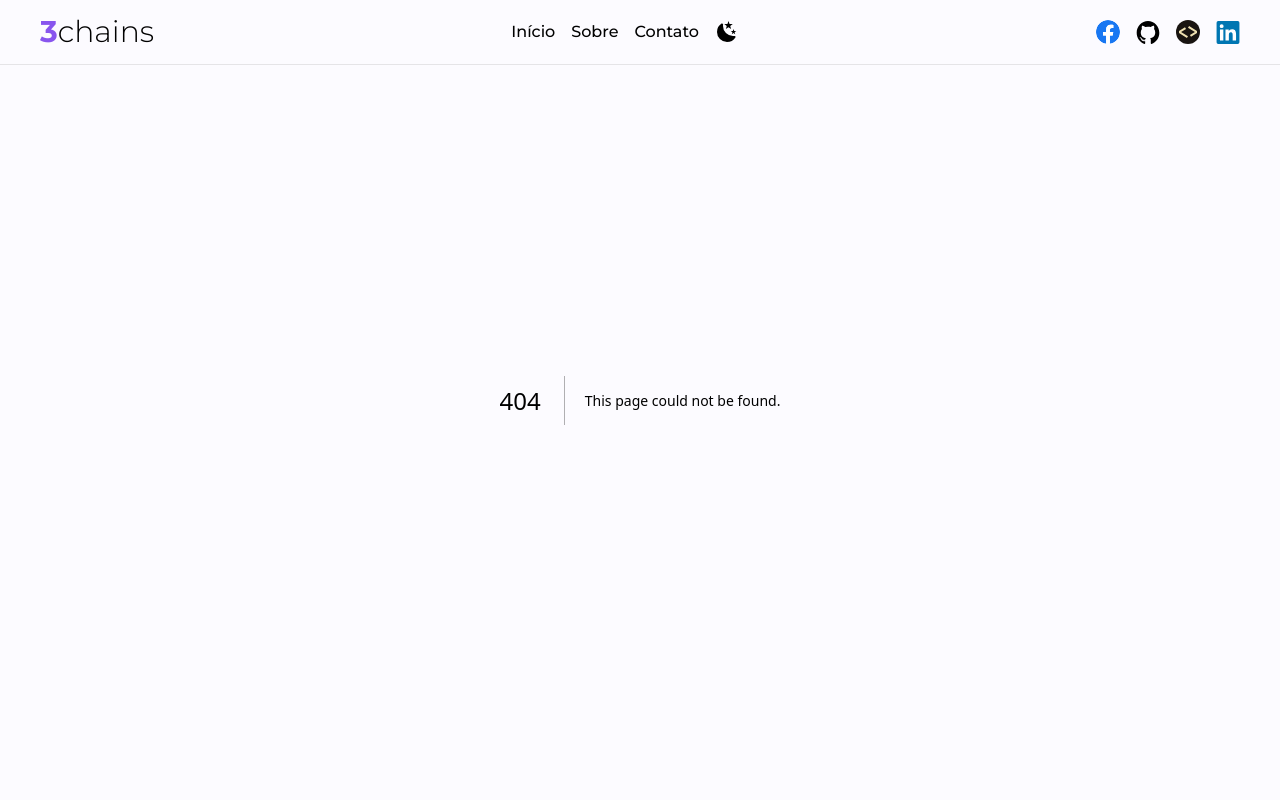
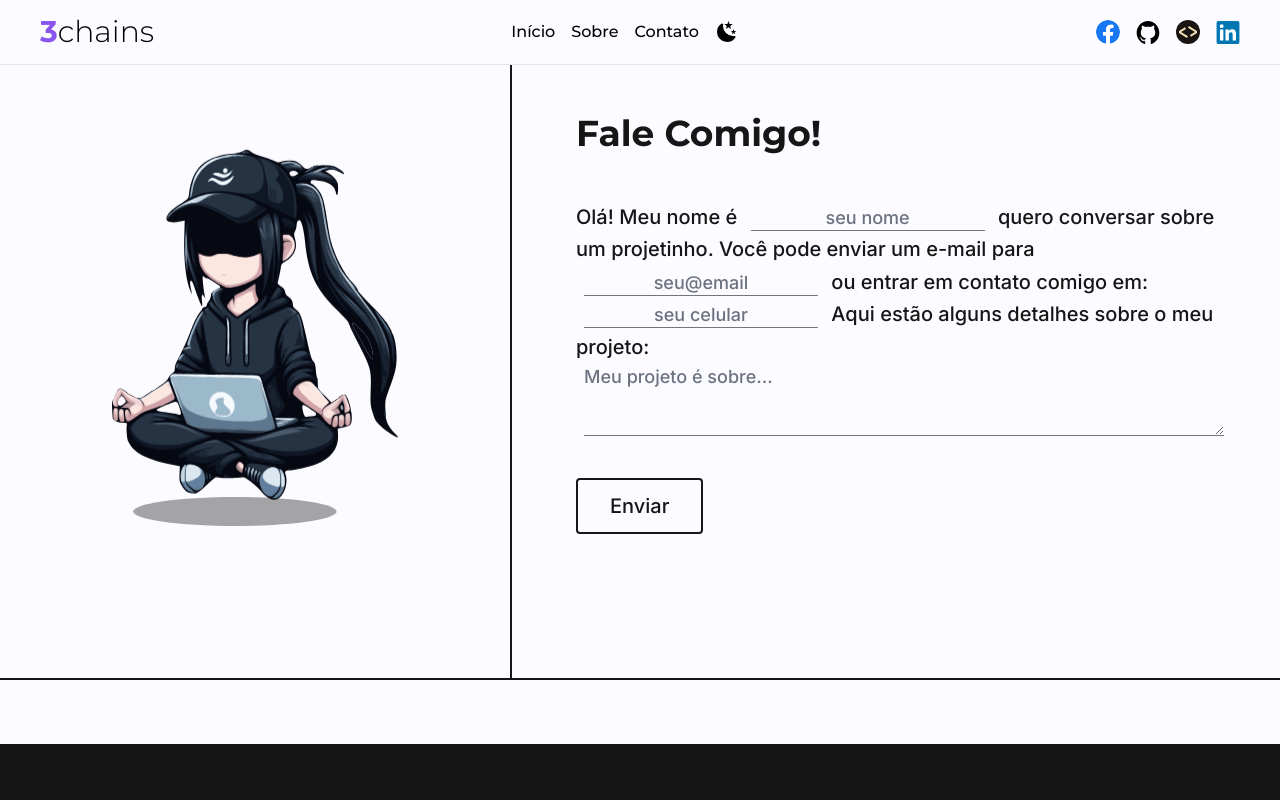
Before and after one commit to trichains/3chains, a Next.js app: page /contato in a window 1280 px wide. Before the commit this address had no page. Shown: the top 800 px of the page. Built offline with nearby package versions, Linux system fonts and the light colour scheme.

Commit message:
add: contact page
adicionada a página de contato com um formulário

```diff
--- /dev/null
+++ b/src/app/contato/page.jsx
@@ -0,0 +1,16 @@
+import AvatarAnimation from '@/src/components/Contact/AvatarAnimation';
+import ContactForm from '@/src/components/Contact/ContactForm';
+
+export default function Contact() {
+  return (
+    <section className="w-full h-[85vh] border-b-2 border-solid border-dark flex flex-row items-center justify-center text-dark">
+      <div className="w-2/5 h-full border-r-2 border-solid border-dark flex justify-center items-center">
+        <AvatarAnimation />
+      </div>
+      <div className="w-3/5 h-full flex flex-col items-start justify-center px-16 pb-8">
+        <h2 className="font-bold capitalize text-4xl">Fale comigo!</h2>
+        <ContactForm />
+      </div>
+    </section>
+  );
+}
--- /dev/null
+++ b/src/components/Contact/AvatarAnimation.jsx
@@ -0,0 +1,20 @@
+import Image from 'next/image';
+import Animate from '@/public/meditate.svg';
+import Shadow from '@/public/shadow.svg';
+
+const AvatarAnimation = () => {
+  return (
+    <div className="pb-6 relative flex items-center flex-col">
+      <Image
+        src={Animate}
+        alt="trichains"
+        className="animate-levitate w-[350px] h-[350px] object-contain"
+      />
+      <div className="absolute bottom-0 right-10">
+        <Image src={Shadow} alt="shadow" className="animate-shadowWidth" />
+      </div>
+    </div>
+  );
+};
+
+export default AvatarAnimation;
--- /dev/null
+++ b/src/components/Contact/ContactForm.jsx
@@ -0,0 +1,54 @@
+'use client';
+import { useForm } from 'react-hook-form';
+
+export default function ContactForm() {
+  const {
+    register,
+    handleSubmit,
+    formState: { errors }
+  } = useForm();
+  const onSubmit = (data) => {
+    console.log(data);
+  };
+  console.log(errors);
+
+  return (
+    <form
+      onSubmit={handleSubmit(onSubmit)}
+      className="mt-12 text-xl font-medium leading-relaxed font-in">
+      Olá! Meu nome é{' '}
+      <input
+        type="text"
+        placeholder="seu nome"
+        {...register('name', { required: true, maxLength: 80 })}
+        className="outline-none border-0 p-0 mx-2 focus:ring-0 placeholder:text-center placeholder:text-lg border-b border-gray focus:border-gray bg-transparent"
+      />{' '}
+      quero conversar sobre um projetinho. Você pode enviar um e-mail para{' '}
+      <input
+        type="email"
+        placeholder="seu@email"
+        {...register('email', {})}
+        className="outline-none border-0 p-0 mx-2 focus:ring-0 placeholder:text-center placeholder:text-lg border-b border-gray focus:border-gray bg-transparent"
+      />{' '}
+      ou entrar em contato comigo em:{' '}
+      <input
+        type="tel"
+        placeholder="seu celular"
+        {...register('phone number', {})}
+        className="outline-none border-0 p-0 mx-2 focus:ring-0 placeholder:text-center placeholder:text-lg border-b border-gray focus:border-gray bg-transparent"
+      />{' '}
+      Aqui estão alguns detalhes sobre o meu projeto: <br />
+      <textarea
+        {...register('project details', {})}
+        placeholder="Meu projeto é sobre..."
+        rows={3}
+        className="w-full outline-none border-0 p-0 mx-2 focus:ring-0 placeholder:text-lg border-b border-gray focus:border-gray bg-transparent"
+      />
+      <input
+        type="submit"
+        value="Enviar"
+        className="mt-8 font-medium inline-block capitalize text-xl py-3 px-8 border-2 border-solid border-dark rounded cursor-pointer hover:bg-dark hover:text-light hover:scale-105 transition-all ease duration-200"
+      />
+    </form>
+  );
+}
--- a/tailwind.config.js
+++ b/tailwind.config.js
@@ -20,6 +20,20 @@ module.exports = {
       fontFamily: {
         ms: ['var(--font-ms)'],
         in: ['var(--font-in)']
+      },
+      animation: {
+        levitate: 'levitate 3s ease-in-out infinite',
+        shadowWidth: 'shadowWidth 3s ease-in-out infinite'
+      },
+      keyframes: {
+        levitate: {
+          '0%, 100%': { transform: 'translateY(0)' },
+          '50%': { transform: 'translateY(-15px)' }
+        },
+        shadowWidth: {
+          '0%, 100%': { transform: 'scaleX(0.7)' },
+          '50%': { transform: 'scaleX(0.4)' }
+        }
       }
     }
   },
```
Also changed, not shown: public/meditate.svg (added), public/shadow.svg (added).
